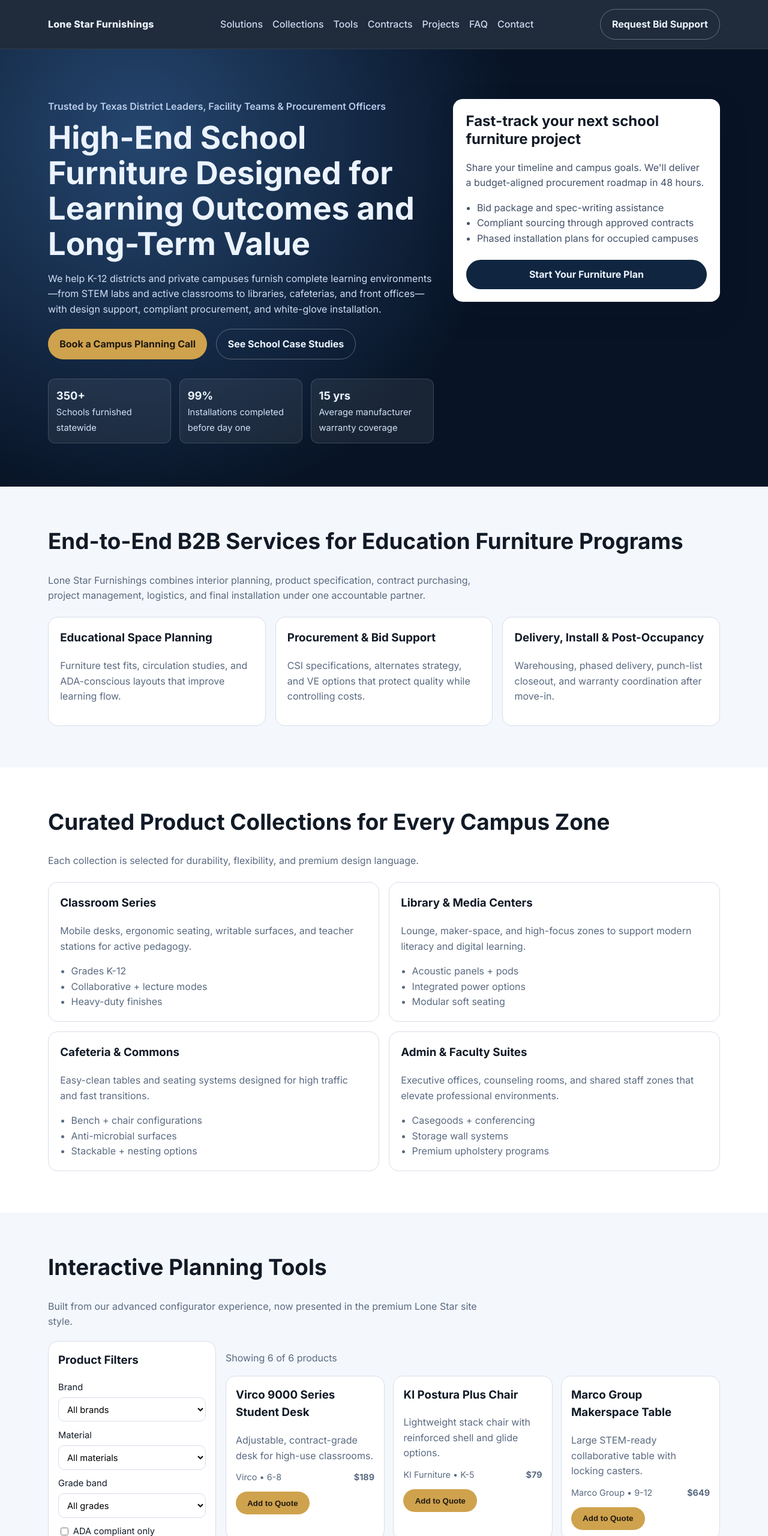
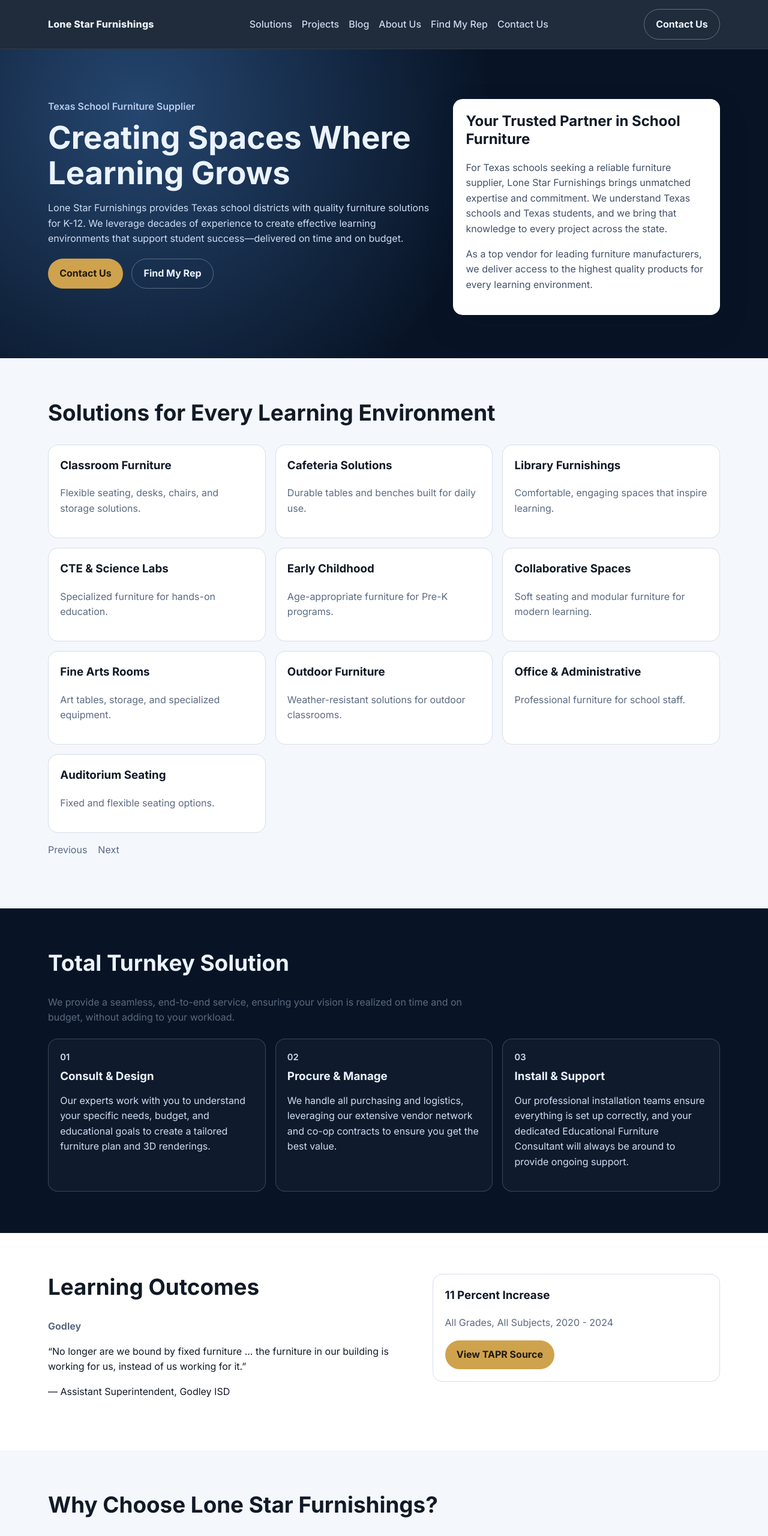
Before and after one commit to garrettjmoore57/TestSite, a plain HTML site: page index.html in a window 1280 px wide. Shown: the top 2560 px of the page at 60% size. Drawn offline with Linux system fonts and the light colour scheme.

Commit message:
Update homepage with official Lone Star Furnishings content

```diff
--- a/index.html
+++ b/index.html
@@ -3,10 +3,10 @@
   <head>
     <meta charset="UTF-8" />
     <meta name="viewport" content="width=device-width, initial-scale=1.0" />
-    <title>Lone Star Furnishings | Premium B2B School Furniture</title>
+    <title>Lone Star Furnishings | Texas School Furniture Supplier</title>
     <meta
       name="description"
-      content="Lone Star Furnishings is a premium B2B school furniture partner delivering classroom, library, cafeteria, and administrative furnishings for K-12 districts, charter schools, and private campuses."
+      content="Lone Star Furnishings provides Texas school districts with quality K-12 furniture solutions, from classroom and library furnishings to turnkey project design, procurement, and installation."
     />
     <link rel="preconnect" href="https://fonts.googleapis.com" />
     <link rel="preconnect" href="https://fonts.gstatic.com" crossorigin />
@@ -23,261 +23,204 @@
         <button class="menu-toggle" aria-expanded="false" aria-controls="primary-nav" aria-label="Open menu">☰</button>
         <nav class="main-nav" id="primary-nav" aria-label="Primary">
           <a href="#solutions">Solutions</a>
-          <a href="#collections">Collections</a>
-          <a href="#tools">Tools</a>
-          <a href="#contracts">Contracts</a>
           <a href="#projects">Projects</a>
-          <a href="#faq">FAQ</a>
-          <a href="#contact">Contact</a>
+          <a href="#blog">Blog</a>
+          <a href="#about">About Us</a>
+          <a href="#rep">Find My Rep</a>
+          <a href="#contact">Contact Us</a>
         </nav>
-        <a class="btn btn-nav" href="#contact">Request Bid Support</a>
+        <a class="btn btn-nav" href="#contact">Contact Us</a>
       </div>
     </header>
 
     <main>
-      <section class="hero">
+      <section class="hero" id="about">
         <div class="container hero-grid">
           <div class="hero-content">
-            <p class="eyebrow">Trusted by Texas District Leaders, Facility Teams & Procurement Officers</p>
-            <h1>High-End School Furniture Designed for Learning Outcomes and Long-Term Value</h1>
+            <p class="eyebrow">Texas School Furniture Supplier</p>
+            <h1>Creating Spaces Where Learning Grows</h1>
             <p class="hero-copy">
-              We help K-12 districts and private campuses furnish complete learning environments—from STEM labs and
-              active classrooms to libraries, cafeterias, and front offices—with design support, compliant procurement,
-              and white-glove installation.
+              Lone Star Furnishings provides Texas school districts with quality furniture solutions for K-12. We leverage
+              decades of experience to create effective learning environments that support student success—delivered on
+              time and on budget.
             </p>
             <div class="hero-cta-row">
-              <a class="btn btn-primary" href="#contact">Book a Campus Planning Call</a>
-              <a class="btn btn-secondary" href="#projects">See School Case Studies</a>
+              <a class="btn btn-primary" href="#contact">Contact Us</a>
+              <a class="btn btn-secondary" href="#rep">Find My Rep</a>
             </div>
-            <ul class="hero-metrics" aria-label="Performance metrics">
-              <li><strong>350+</strong><span>Schools furnished statewide</span></li>
-              <li><strong>99%</strong><span>Installations completed before day one</span></li>
-              <li><strong>15 yrs</strong><span>Average manufacturer warranty coverage</span></li>
-            </ul>
           </div>
-          <aside class="hero-card" aria-label="Consultation card">
-            <h2>Fast-track your next school furniture project</h2>
-            <p>Share your timeline and campus goals. We'll deliver a budget-aligned procurement roadmap in 48 hours.</p>
-            <ul>
-              <li>Bid package and spec-writing assistance</li>
-              <li>Compliant sourcing through approved contracts</li>
-              <li>Phased installation plans for occupied campuses</li>
-            </ul>
-            <a class="btn btn-card" href="#contact">Start Your Furniture Plan</a>
+          <aside class="hero-card" aria-label="Trusted partner">
+            <h2>Your Trusted Partner in School Furniture</h2>
+            <p>
+              For Texas schools seeking a reliable furniture supplier, Lone Star Furnishings brings unmatched expertise
+              and commitment. We understand Texas schools and Texas students, and we bring that knowledge to every
+              project across the state.
+            </p>
+            <p>
+              As a top vendor for leading furniture manufacturers, we deliver access to the highest quality products for
+              every learning environment.
+            </p>
           </aside>
         </div>
       </section>
 
       <section id="solutions" class="section section-light">
         <div class="container">
-          <h2>End-to-End B2B Services for Education Furniture Programs</h2>
-          <p class="section-intro">
-            Lone Star Furnishings combines interior planning, product specification, contract purchasing, project
-            management, logistics, and final installation under one accountable partner.
-          </p>
+          <h2>Solutions for Every Learning Environment</h2>
           <div class="cards-grid">
             <article class="info-card">
-              <h3>Educational Space Planning</h3>
-              <p>Furniture test fits, circulation studies, and ADA-conscious layouts that improve learning flow.</p>
+              <h3>Classroom Furniture</h3>
+              <p>Flexible seating, desks, chairs, and storage solutions.</p>
             </article>
             <article class="info-card">
-              <h3>Procurement & Bid Support</h3>
-              <p>CSI specifications, alternates strategy, and VE options that protect quality while controlling costs.</p>
+              <h3>Cafeteria Solutions</h3>
+              <p>Durable tables and benches built for daily use.</p>
             </article>
             <article class="info-card">
-              <h3>Delivery, Install & Post-Occupancy</h3>
-              <p>Warehousing, phased delivery, punch-list closeout, and warranty coordination after move-in.</p>
+              <h3>Library Furnishings</h3>
+              <p>Comfortable, engaging spaces that inspire learning.</p>
+            </article>
+            <article class="info-card">
+              <h3>CTE &amp; Science Labs</h3>
+              <p>Specialized furniture for hands-on education.</p>
+            </article>
+            <article class="info-card">
+              <h3>Early Childhood</h3>
+              <p>Age-appropriate furniture for Pre-K programs.</p>
+            </article>
+            <article class="info-card">
+              <h3>Collaborative Spaces</h3>
+              <p>Soft seating and modular furniture for modern learning.</p>
+            </article>
+            <article class="info-card">
+              <h3>Fine Arts Rooms</h3>
+              <p>Art tables, storage, and specialized equipment.</p>
+            </article>
+            <article class="info-card">
+              <h3>Outdoor Furniture</h3>
+              <p>Weather-resistant solutions for outdoor classrooms.</p>
+            </article>
+            <article class="info-card">
+              <h3>Office &amp; Administrative</h3>
+              <p>Professional furniture for school staff.</p>
+            </article>
+            <article class="info-card">
+              <h3>Auditorium Seating</h3>
+              <p>Fixed and flexible seating options.</p>
+            </article>
+          </div>
+          <p class="section-intro">Previous &nbsp;&nbsp; Next</p>
+        </div>
+      </section>
+
+      <section id="projects" class="section section-dark">
+        <div class="container">
+          <h2>Total Turnkey Solution</h2>
+          <p class="section-intro">
+            We provide a seamless, end-to-end service, ensuring your vision is realized on time and on budget, without
+            adding to your workload.
+          </p>
+          <div class="projects-grid">
+            <article class="project-card">
+              <p class="project-label">01</p>
+              <h3>Consult &amp; Design</h3>
+              <p>
+                Our experts work with you to understand your specific needs, budget, and educational goals to create a
+                tailored furniture plan and 3D renderings.
+              </p>
+            </article>
+            <article class="project-card">
+              <p class="project-label">02</p>
+              <h3>Procure &amp; Manage</h3>
+              <p>
+                We handle all purchasing and logistics, leveraging our extensive vendor network and co-op contracts to
+                ensure you get the best value.
+              </p>
+            </article>
+            <article class="project-card">
+              <p class="project-label">03</p>
+              <h3>Install &amp; Support</h3>
+              <p>
+                Our professional installation teams ensure everything is set up correctly, and your dedicated Educational
+                Furniture Consultant will always be around to provide ongoing support.
+              </p>
             </article>
           </div>
         </div>
       </section>
 
-      <section id="collections" class="section">
+      <section class="section" id="learning-outcomes">
+        <div class="container contracts-wrap">
+          <div>
+            <h2>Learning Outcomes</h2>
+            <p class="section-intro"><strong>Godley</strong></p>
+            <p>
+              “No longer are we bound by fixed furniture ... the furniture in our building is working for us, instead of
+              us working for it.”
+            </p>
+            <p>— Assistant Superintendent, Godley ISD</p>
+          </div>
+          <aside class="contracts-card">
+            <h3>11 Percent Increase</h3>
+            <p>All Grades, All Subjects, 2020 - 2024</p>
+            <a class="btn btn-primary" href="https://www.godleyisd.net/about/about/texas-academic-progress-reports-taprs"
+              >View TAPR Source</a
+            >
+          </aside>
+        </div>
+      </section>
+
+      <section class="section section-light" id="why-us">
         <div class="container">
-          <h2>Curated Product Collections for Every Campus Zone</h2>
-          <p class="section-intro">Each collection is selected for durability, flexibility, and premium design language.</p>
-          <div class="collection-grid">
-            <article class="collection-card">
-              <h3>Classroom Series</h3>
-              <p>Mobile desks, ergonomic seating, writable surfaces, and teacher stations for active pedagogy.</p>
-              <ul>
-                <li>Grades K-12</li>
-                <li>Collaborative + lecture modes</li>
-                <li>Heavy-duty finishes</li>
-              </ul>
+          <h2>Why Choose Lone Star Furnishings?</h2>
+          <p class="section-intro">
+            Whether you're a small district looking to refresh a single classroom or a large district undertaking a
+            complete campus renovation, or even a full district refresh, Lone Star Furnishings has the experience and
+            service capabilities to deliver excellence.
+          </p>
+          <div class="cards-grid">
+            <article class="info-card">
+              <h3>Expertise You Can Trust</h3>
+              <p>
+                With decades of combined experience, our team knows school furniture inside and out. We're reliable
+                industry professionals who consistently deliver high-quality solutions and exceptional service.
+              </p>
             </article>
-            <article class="collection-card">
-              <h3>Library & Media Centers</h3>
-              <p>Lounge, maker-space, and high-focus zones to support modern literacy and digital learning.</p>
-              <ul>
-                <li>Acoustic panels + pods</li>
-                <li>Integrated power options</li>
-                <li>Modular soft seating</li>
-              </ul>
+            <article class="info-card">
+              <h3>Hands-On Partnership</h3>
+              <p>
+                We work alongside our clients every step of the way—from needs assessment and space planning to delivery
+                and installation. We build relationships based on trust and mutual respect.
+              </p>
             </article>
-            <article class="collection-card">
-              <h3>Cafeteria & Commons</h3>
-              <p>Easy-clean tables and seating systems designed for high traffic and fast transitions.</p>
-              <ul>
-                <li>Bench + chair configurations</li>
-                <li>Anti-microbial surfaces</li>
-                <li>Stackable + nesting options</li>
-              </ul>
+            <article class="info-card">
+              <h3>Complete Ownership</h3>
+              <p>
+                We stand by every piece of furniture we provide. Unlike other school furniture companies, we handle all
+                repairs and product care, ensuring your investment delivers lasting value.
+              </p>
             </article>
-            <article class="collection-card">
-              <h3>Admin & Faculty Suites</h3>
-              <p>Executive offices, counseling rooms, and shared staff zones that elevate professional environments.</p>
-              <ul>
-                <li>Casegoods + conferencing</li>
-                <li>Storage wall systems</li>
-                <li>Premium upholstery programs</li>
-              </ul>
+            <article class="info-card">
+              <h3>Impact-Driven Solutions</h3>
+              <p>
+                We understand the direct link between learning spaces and student success. Every furniture selection and
+                space design decision is made with educational outcomes in mind.
+              </p>
             </article>
           </div>
         </div>
       </section>
 
-
-      <section id="tools" class="section section-light">
+      <section class="section" id="rep">
         <div class="container">
-          <h2>Interactive Planning Tools</h2>
-          <p class="section-intro">Built from our advanced configurator experience, now presented in the premium Lone Star site style.</p>
-          <div class="tool-layout">
-            <aside class="tool-panel">
-              <h3>Product Filters</h3>
-              <label>Brand
-                <select id="filter-brand">
-                  <option value="All">All brands</option>
-                </select>
-              </label>
-              <label>Material
-                <select id="filter-material">
-                  <option value="All">All materials</option>
-                  <option value="Wood">Wood</option>
-                  <option value="Metal">Metal</option>
-                  <option value="Plastic">Plastic</option>
-                  <option value="Upholstered">Upholstered</option>
-                </select>
-              </label>
-              <label>Grade band
-                <select id="filter-grade">
-                  <option value="All">All grades</option>
-                  <option value="K-5">K-5</option>
-                  <option value="6-8">6-8</option>
-                  <option value="9-12">9-12</option>
-                  <option value="Higher Ed">Higher Ed</option>
-                </select>
-              </label>
-              <label class="checkbox-row"><input id="filter-ada" type="checkbox" /> ADA compliant only</label>
-              <button id="tool-reset" class="btn btn-secondary" type="button">Reset Filters</button>
-            </aside>
-
-            <div>
-              <p id="catalog-results" class="section-intro">Showing 0 products</p>
-              <div id="catalog-grid" class="tool-grid"></div>
-            </div>
-          </div>
-
-          <div class="estimator-grid">
-            <article class="estimator-card">
-              <h3>Quote Builder</h3>
-              <p class="section-intro">Add products to build a quick project quote summary.</p>
-              <div id="quote-items" class="quote-items"></div>
-              <p class="quote-total">Estimated subtotal: <strong id="quote-total">$0</strong></p>
-            </article>
-            <article class="estimator-card">
-              <h3>Budget Estimator</h3>
-              <p class="section-intro">A simplified version of our budget planning calculator from the full configurator.</p>
-              <label>Classrooms <input id="budget-classrooms" type="number" min="1" value="18" /></label>
-              <label>Students per classroom <input id="budget-students" type="number" min="1" value="24" /></label>
-              <label>Quality Tier
-                <select id="budget-tier">
-                  <option value="budget">Budget</option>
-                  <option value="standard" selected>Standard</option>
-                  <option value="premium">Premium</option>
-                </select>
-              </label>
-              <button id="run-budget" class="btn btn-primary" type="button">Calculate Budget</button>
-              <p id="budget-output" class="section-intro">Run the estimate to view projected spend.</p>
-            </article>
-          </div>
-        </div>
-      </section>
-
-      <section id="contracts" class="section section-light">
-        <div class="container contracts-wrap">
-          <div>
-            <h2>Built for Public Procurement Confidence</h2>
-            <p class="section-intro">
-              Our team supports district purchasing requirements and compliance workflows with transparent documentation.
-            </p>
-            <ul class="checklist">
-              <li>State and cooperative contract purchasing guidance</li>
-              <li>Detailed FF&E budgets by room type and campus phase</li>
-              <li>Submittal packages, finish schedules, and install milestones</li>
-              <li>Dedicated project manager from award to closeout</li>
-            </ul>
-          </div>
-          <aside class="contracts-card">
-            <h3>Need to align with a grant or bond timeline?</h3>
-            <p>
-              We structure product lead times and phased deliveries around funding windows so your project can execute
-              without unnecessary change orders.
-            </p>
-            <a class="btn btn-primary" href="#contact">Discuss Procurement Strategy</a>
-          </aside>
-        </div>
-      </section>
-
-      <section id="projects" class="section section-dark">
-        <div class="container">
-          <h2>Featured Education Projects</h2>
-          <div class="projects-grid">
-            <article class="project-card">
-              <p class="project-label">K-12 District Modernization</p>
-              <h3>North Valley ISD, 8-Campus Rollout</h3>
-              <p>Delivered 420 classrooms and 8 libraries over one summer with phased deliveries and weekend installs.</p>
-              <div class="project-metrics"><span>11 weeks delivery</span><span>0 first-day delays</span></div>
-            </article>
-            <article class="project-card">
-              <p class="project-label">Private College Prep Campus</p>
-              <h3>St. Augustine Academy Innovation Wing</h3>
-              <p>Designed flexible STEM labs and student commons with premium finishes and integrated charging.</p>
-              <div class="project-metrics"><span>27% budget savings</span><span>4.9/5 stakeholder score</span></div>
-            </article>
-            <article class="project-card">
-              <p class="project-label">Charter Network Expansion</p>
-              <h3>Lakeside Scholars, 3 New Campuses</h3>
-              <p>Standardized furniture kits by grade level for faster ordering, consistency, and long-term maintenance.</p>
-              <div class="project-metrics"><span>35% faster procurement</span><span>single-source support</span></div>
-            </article>
-          </div>
-        </div>
-      </section>
-
-      <section id="faq" class="section">
-        <div class="container">
-          <h2>Frequently Asked Questions</h2>
-          <div class="faq-list">
-            <details>
-              <summary>Do you only work with large school districts?</summary>
-              <p>
-                No. We support public districts, charter operators, private schools, and higher-ed satellite campuses.
-              </p>
-            </details>
-            <details>
-              <summary>Can you help us value-engineer without sacrificing quality?</summary>
-              <p>
-                Yes. We present alternate options by performance tier and clearly show life-cycle impacts before you
-                decide.
-              </p>
-            </details>
-            <details>
-              <summary>Do you provide installation over summer and school breaks?</summary>
-              <p>
-                Absolutely. Most projects are scheduled around academic calendars with weekend and phased support.
-              </p>
-            </details>
+          <h2>Ready to Transform Your Learning Spaces?</h2>
+          <p class="section-intro">
+            Contact our team to discuss your school furniture needs and discover why Texas school districts choose Lone
+            Star Furnishings.
+          </p>
+          <div class="hero-cta-row">
+            <a class="btn btn-primary" href="#contact">Contact Us</a>
+            <a class="btn btn-secondary" href="#projects">View Projects</a>
           </div>
         </div>
       </section>
@@ -286,59 +229,45 @@
     <footer id="contact" class="site-footer">
       <div class="container footer-grid">
         <div>
-          <h2>Let's Plan Your Next School Furniture Program</h2>
-          <p>
-            Tell us about your campuses, project goals, and procurement window. We'll follow up with a tailored
-            strategy.
-          </p>
+          <h2>Total Turnkey Solution</h2>
+          <ul>
+            <li>K-12 Spaces</li>
+            <li>Catalog &amp; Manufacturers</li>
+            <li>Projects</li>
+          </ul>
         </div>
-        <form class="lead-form" action="mailto:projects@lonestarfurnishings.com" method="post" enctype="text/plain">
-          <label>
-            Full Name
-            <input type="text" name="name" required />
-          </label>
-          <label>
-            Work Email
-            <input type="email" name="email" required />
-          </label>
-          <label>
-            Organization
-            <input type="text" name="organization" required />
-          </label>
-          <label>
-            Project Scope
-            <select name="scope" required>
-              <option value="">Select scope</option>
-              <option>Single campus refresh</option>
-              <option>Multi-campus rollout</option>
-              <option>New campus / new build</option>
-              <option>FF&E standards program</option>
-            </select>
-          </label>
-          <label>
-            Message
-            <textarea name="message" rows="4" placeholder="Timeline, budget range, and campus needs"></textarea>
-          </label>
-          <button class="btn btn-primary" type="submit">Send Project Details</button>
-          <p class="form-note" role="status" aria-live="polite"></p>
-        </form>
         <div>
           <h3>Contact</h3>
           <ul>
-            <li><a href="tel:+12145550192">+1 (214) 555-0192</a></li>
-            <li><a href="mailto:projects@lonestarfurnishings.com">projects@lonestarfurnishings.com</a></li>
-            <li>2120 Commerce Street, Dallas, TX 75201</li>
+            <li>© 2008-2026</li>
+            <li><a href="tel:+19728629900">(972) 862-9900</a></li>
+            <li><a href="mailto:info@lonestarfurnishings.com">info@lonestarfurnishings.com</a></li>
           </ul>
-          <h3>Hours</h3>
+          <h3>DFW Headquarters &amp; Showroom</h3>
+          <p>4301 Reeder Dr, Carrollton, TX 75010</p>
+          <h3>Houston Showroom</h3>
+          <p>1907 Sabine St #134, Houston, TX 77007</p>
+        </div>
+        <div id="blog">
+          <h3>Links</h3>
           <ul>
-            <li>Monday-Friday: 8:00 AM - 6:00 PM CT</li>
-            <li>Saturday: By appointment</li>
-            <li>Serving Texas and nationwide education groups</li>
+            <li><a href="#blog">Blog</a></li>
+            <li><a href="#about">Team</a></li>
+            <li><a href="#contact">Contact Us</a></li>
+          </ul>
+          <h3>Quick Nav</h3>
+          <ul>
+            <li><a href="#solutions">Solutions</a></li>
+            <li><a href="#projects">Projects</a></li>
+            <li><a href="#blog">Blog</a></li>
+            <li><a href="#about">About Us</a></li>
+            <li><a href="#rep">Find My Rep</a></li>
+            <li><a href="#contact">Contact Us</a></li>
           </ul>
         </div>
       </div>
       <div class="footer-bottom">
-        <p>© 2026 Lone Star Furnishings. Premium B2B School Furniture.</p>
+        <p>Texas School Furniture Supplier</p>
       </div>
     </footer>
 
```
